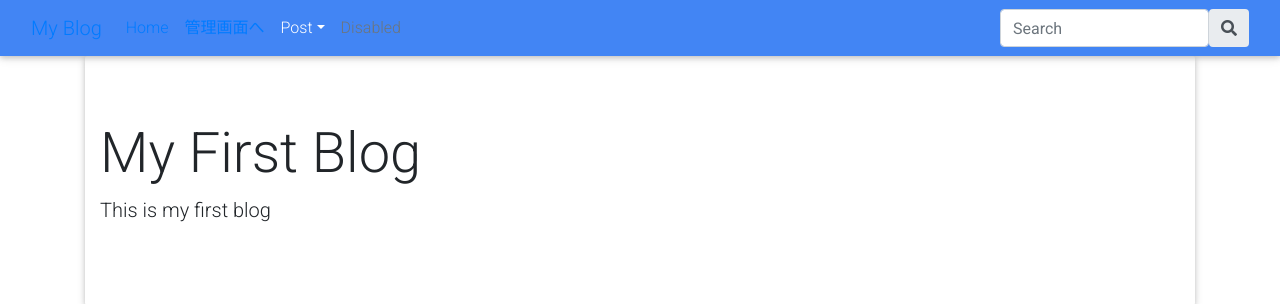
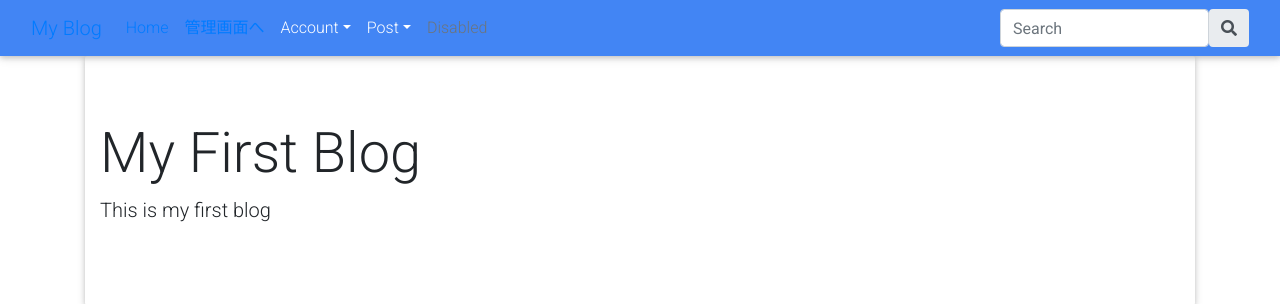
Before and after one commit to skarwaaaa/django-app, a Django app: page / in a window 1280 px wide. Shown: the top 304 px of the page. Run offline with Django 3.2, Linux system fonts and the light colour scheme; data comes from the database, SQL or seed files in the repository; some libraries are stand-ins or nearby versions.

Commit message:
ログインボタン作成

```diff
--- a/myproject/myapp/templates/myapp/base.html
+++ b/myproject/myapp/templates/myapp/base.html
@@ -59,7 +59,22 @@
               <a class="nav-link" href="/admin">管理画面へ</a>
             </li>
 
+            <li class="nav-item dropdown">
+              <a class="nav-link dropdown-toggle" id="account" data-toggle="dropdown"
+                  aria-haspopup="true" erea-expanded="false">Account</a>
+              <div class="dropdown-menu dropdown-primary" aria-labelledby="account">
+                {% if request.user.is_authenticated %}
+                  <a class="dropdown-item" href="">{{ request.user }}</a>
+                  <a class="dropdown-item" href="">ログアウト</a>
+                {% else %}
+                  <a class="dropdown-item" href="{% url 'myapp:login' %}">ログイン</a>
+                  <a class="dropdown-item" href="">ユーザー登録</a>
+                {% endif %}
+              </div>
+            </li>
+
             <!-- Navbar dropdown -->
+
 
             <li class="nav-item dropdown">
               <a class="nav-link dropdown-toggle" id="navbarDropdownMenuLink" data-toggle="dropdown"
```
